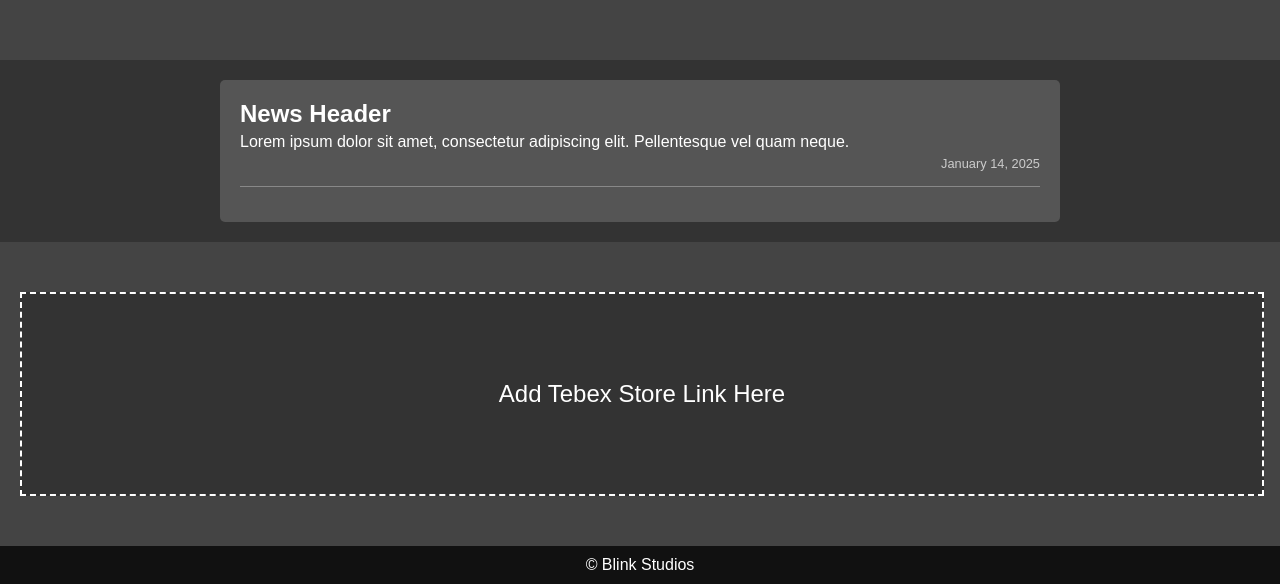
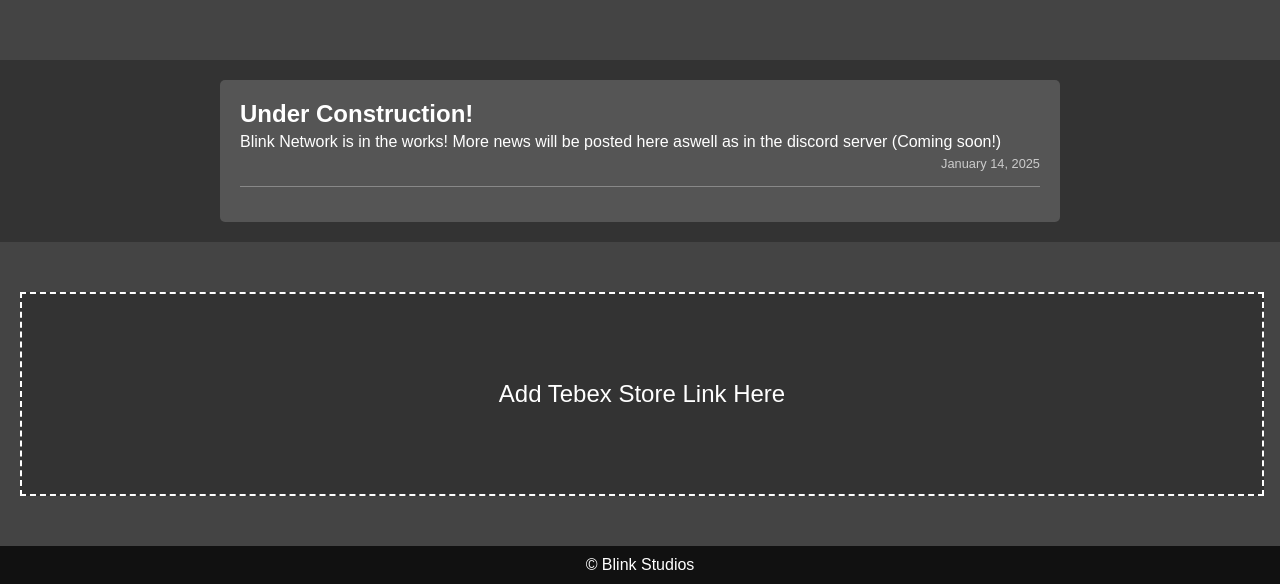
Before and after one commit to Vexdi/blink-network.github.io, a plain HTML site: page index.html in a window 1280 px wide. Shown: the part 1059-1643 px from the top of the page. Drawn offline with Linux system fonts and the light colour scheme.

Commit message:
Update index.html

```diff
--- a/index.html
+++ b/index.html
@@ -224,8 +224,8 @@
     <!-- News Section -->
     <section class='news-container' id='news'>
         <div class='news-item'>
-            <h2>News Header</h2>
-            <p>Lorem ipsum dolor sit amet, consectetur adipiscing elit. Pellentesque vel quam neque.</p>
+            <h2>Under Construction!</h2>
+            <p>Blink Network is in the works! More news will be posted here aswell as in the discord server (Coming soon!)</p>
             <div class='date'>January 14, 2025</div>
         </div>
     </section>
```
